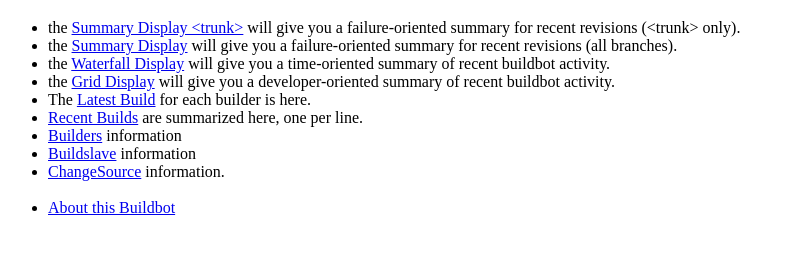
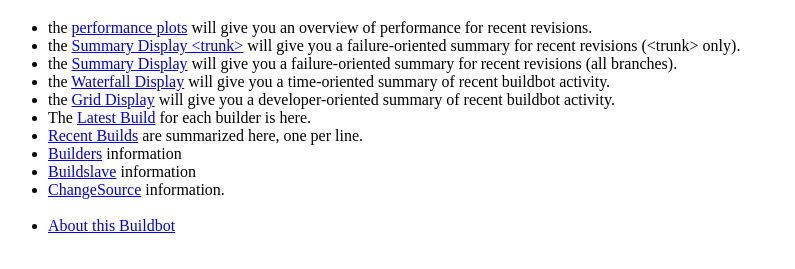
Before and after one commit to zhangliwen/buildbot, a plain HTML site: page bot2/codespeak-html/index.html in a window 1280 px wide. Shown: the part 61-330 px from the top of the page, without its empty margins (0-795 px from the left). Drawn offline with Linux system fonts and the light colour scheme.

Commit message:
Add a link to graphs

```diff
--- a/bot2/codespeak-html/index.html
+++ b/bot2/codespeak-html/index.html
@@ -9,6 +9,7 @@
 <h1>Welcome to codespeak's PyPy Buildbot!</h1>
 
 <ul>
+  <li>the <a href="plotsummary.html">performance plots</a> will give you an overview of performance for recent revisions.</li>
   <li>the <a href="summary?branch=&lt;trunk&gt;">Summary Display &lt;trunk&gt;</a> will give you a
   failure-oriented  summary for recent revisions (&lt;trunk&gt; only).</li>
 
```
